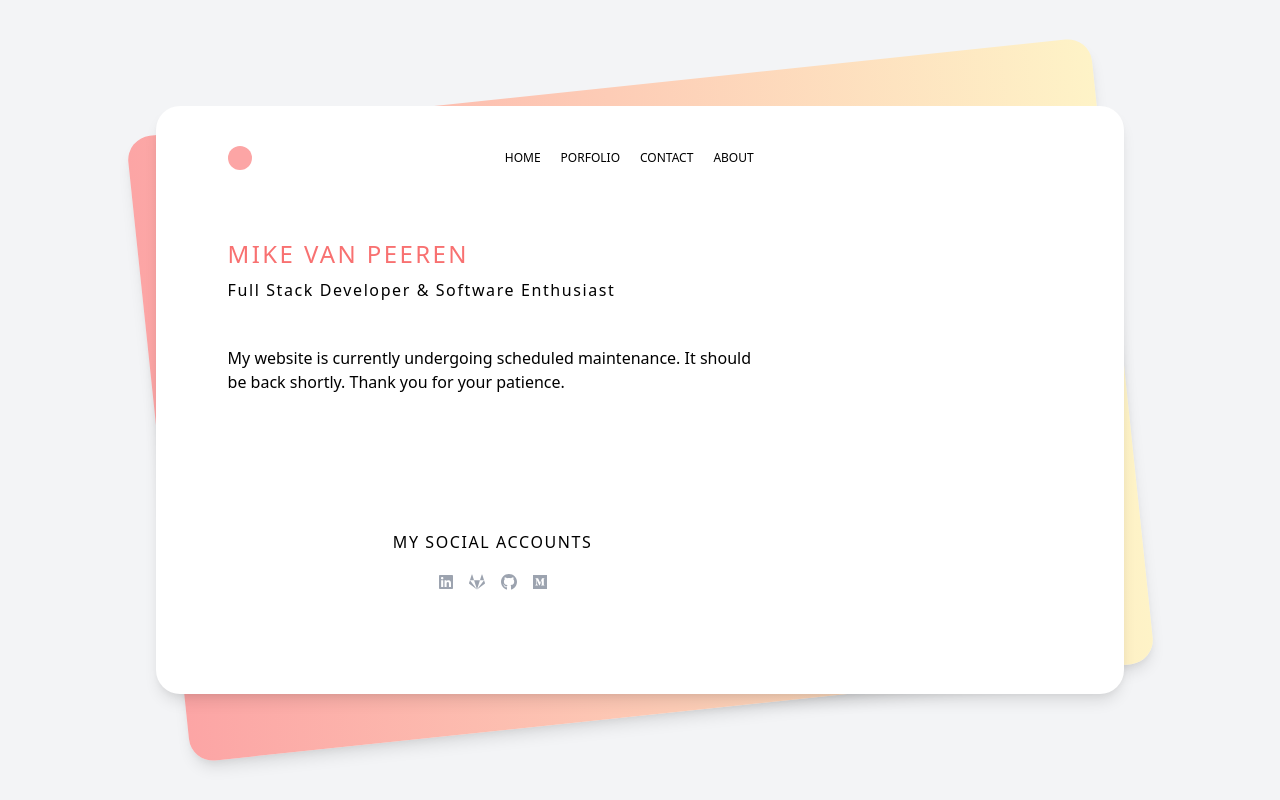
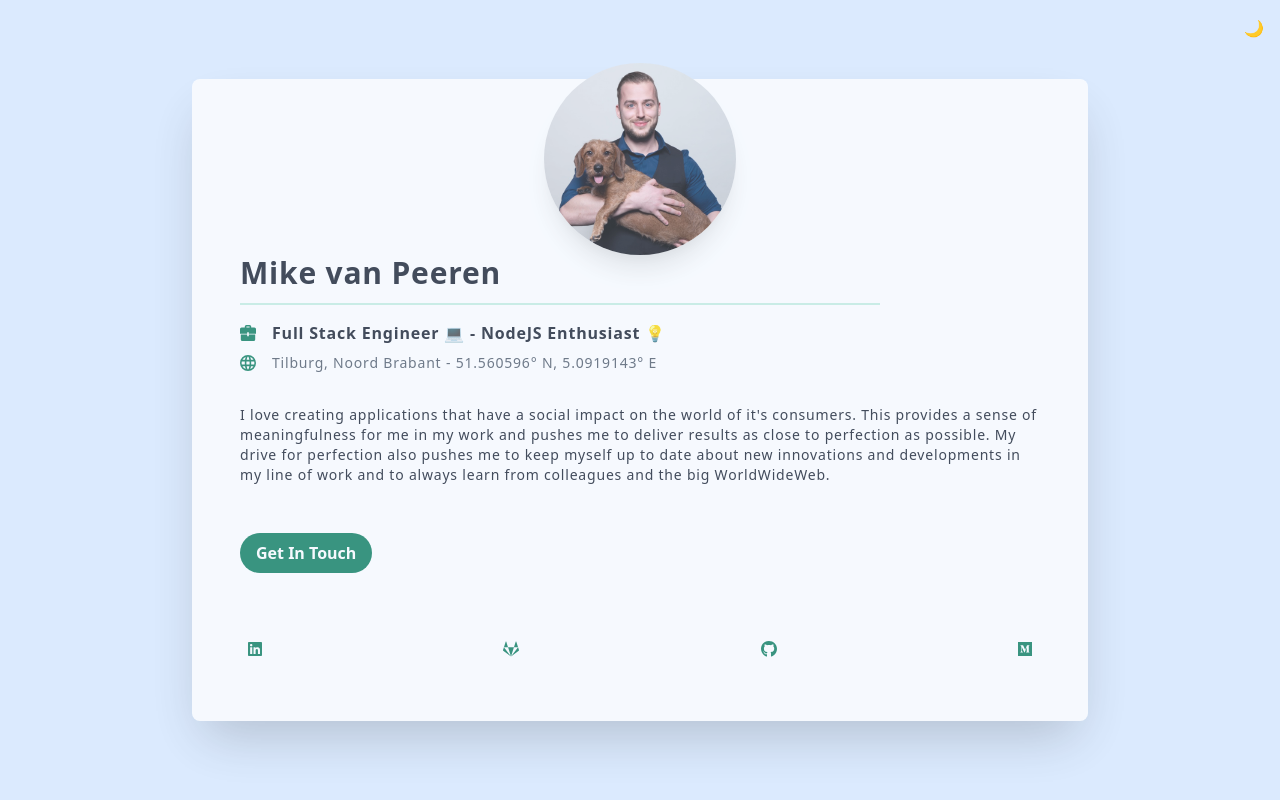
Before and after one commit to MikevPeeren/personal-website, a Next.js app: page / in a window 1280 px wide. Built offline with nearby package versions, Linux system fonts and the light colour scheme.

Commit message:
:sparkles: new look and feel

```diff
--- a/next.config.js
+++ b/next.config.js
@@ -1,3 +1,4 @@
+// Node
 const path = require('path');
 
 module.exports = {
--- a/package.json
+++ b/package.json
@@ -13,6 +13,7 @@
     "@fortawesome/free-solid-svg-icons": "^5.14.0",
     "@fortawesome/react-fontawesome": "^0.1.11",
     "next": "^10.0.2",
+    "next-images": "^1.6.2",
     "react": "16.13.1",
     "react-dom": "16.13.1",
     "sass": "^1.26.11"
--- a/pages/index.tsx
+++ b/pages/index.tsx
@@ -20,72 +20,74 @@ const Home = (): ReactElement => {
       </Head>
 
       <main>
-        <div className="min-h-screen py-6 flex flex-col justify-center sm:py-12">
-          <div className="relative py-3 sm:max-w-6xl sm:mx-auto">
-            <div className="absolute inset-0 bg-gradient-to-r from-red-300 to-yellow-100 shadow-lg transform -skew-y-6 sm:skew-y-0 sm:-rotate-6 rounded-3xl"></div>
+        <div className="max-w-4xl flex items-center h-auto lg:h-screen flex-wrap mx-auto my-32 lg:my-0">
+          <div id="profile" className="w-full lg:w-5/5 rounded-lg shadow-2xl bg-white opacity-75 mx-6 lg:mx-0">
+            <div className="p-4 md:p-12 text-center lg:text-left z-1">
+              <div className="ProfilePicture block rounded-full shadow-xl mx-auto -mt-16 h-48 w-48 bg-cover bg-center"></div>
 
-            <div className="relative bg-white px-4 py-10 my-2 shadow-lg rounded-3xl">
-              <div className="xl:w-3/5 lg:w-4/5 sm:w-3/4 sm:ml-10">
-                <div className="container h-4 mb-8">
-                  <nav className="flex justify-between">
-                    <div className="rounded-full h-6 w-6 mr-4 sm:ml-4 bg-red-300" />
-                    <ul className="flex flex-row items-center">
-                      <li className="pr-3 sm:pr-5 uppercase text-xs">
-                        <a>Home</a>
-                      </li>
-                      <li className="pr-3 sm:pr-5 uppercase text-xs">
-                        <a>Porfolio</a>
-                      </li>
-                      <li className="pr-3 sm:pr-5 uppercase text-xs">
-                        <a>Contact</a>
-                      </li>
-                      <li className="pr-3 sm:pr-5 uppercase text-xs">
-                        <a>About</a>
-                      </li>
-                    </ul>
-                  </nav>
+              <h1 className="text-3xl font-bold pt-8 lg:pt-0">Mike van Peeren</h1>
+              <div className="mx-auto lg:mx-0 w-4/5 pt-3 border-b-2 border-green-500 opacity-25"></div>
+              <p className="pt-4 text-base font-bold flex items-center justify-center lg:justify-start">
+                <svg
+                  className="h-4 fill-current text-green-700 pr-4"
+                  xmlns="http://www.w3.org/2000/svg"
+                  viewBox="0 0 20 20"
+                >
+                  <path d="M9 12H1v6a2 2 0 0 0 2 2h14a2 2 0 0 0 2-2v-6h-8v2H9v-2zm0-1H0V5c0-1.1.9-2 2-2h4V2a2 2 0 0 1 2-2h4a2 2 0 0 1 2 2v1h4a2 2 0 0 1 2 2v6h-9V9H9v2zm3-8V2H8v1h4z" />
+                </svg>
+                Full Stack Engineer 💻 - NodeJS Enthusiast 💡
+              </p>
+              <p className="pt-2 text-gray-600 text-xs lg:text-sm flex items-center justify-center lg:justify-start">
+                <svg
+                  className="h-4 fill-current text-green-700 pr-4"
+                  xmlns="http://www.w3.org/2000/svg"
+                  viewBox="0 0 20 20"
+                >
+                  <path d="M10 20a10 10 0 1 1 0-20 10 10 0 0 1 0 20zm7.75-8a8.01 8.01 0 0 0 0-4h-3.82a28.81 28.81 0 0 1 0 4h3.82zm-.82 2h-3.22a14.44 14.44 0 0 1-.95 3.51A8.03 8.03 0 0 0 16.93 14zm-8.85-2h3.84a24.61 24.61 0 0 0 0-4H8.08a24.61 24.61 0 0 0 0 4zm.25 2c.41 2.4 1.13 4 1.67 4s1.26-1.6 1.67-4H8.33zm-6.08-2h3.82a28.81 28.81 0 0 1 0-4H2.25a8.01 8.01 0 0 0 0 4zm.82 2a8.03 8.03 0 0 0 4.17 3.51c-.42-.96-.74-2.16-.95-3.51H3.07zm13.86-8a8.03 8.03 0 0 0-4.17-3.51c.42.96.74 2.16.95 3.51h3.22zm-8.6 0h3.34c-.41-2.4-1.13-4-1.67-4S8.74 3.6 8.33 6zM3.07 6h3.22c.2-1.35.53-2.55.95-3.51A8.03 8.03 0 0 0 3.07 6z" />
+                </svg>
+                Tilburg, Noord Brabant - 51.560596° N, 5.0919143° E
+              </p>
+              <p className="pt-8 text-sm">
+                I love creating applications that have a social impact on the world of it's consumers. This provides a
+                sense of meaningfulness for me in my work and pushes me to deliver results as close to perfection as
+                possible. My drive for perfection also pushes me to keep myself up to date about new innovations and
+                developments in my line of work and to always learn from colleagues and the big WorldWideWeb.
+              </p>
+
+              <div className="pt-12 pb-8">
+                <button className="bg-green-700 hover:bg-green-900 text-white font-bold py-2 px-4 rounded-full">
+                  Get In Touch
+                </button>
               </div>
-                <div className="py-10 sm:px-4">
-                  <div className="text-2xl text-red-400 uppercase tracking-widest py-1">Mike van Peeren</div>
-                  <div className="text-l tracking-widest py-1">Full Stack Developer & Software Enthusiast</div>
-                  <div className="py-10">
-                    My website is currently undergoing scheduled maintenance. It should be back shortly. Thank you for
-                    your patience.
-                  </div>
-                </div>
-                <div className="sm:py-12">
-                  <div className="xl:text-center lg:text-left md:text-center sm:text-center text-center m-2 uppercase tracking-widest">
-                    My Social Accounts
-                  </div>
-                  <div className="flex flex-column items-center justify-center xl:items-center lg:items-start xl:justify-center lg:justify-start md:justify-center">
-                    <div className="cursor-pointer m-2 text-gray-400" title="LinkedIn">
+
+              <div className="mt-6 pb-16 lg:pb-0 w-4/5 lg:w-full mx-auto flex flex-wrap items-center justify-between">
+                <div className="cursor-pointer m-2" title="LinkedIn">
                   <Link href="https://www.linkedin.com/in/mikevpeeren/">
-                        <FontAwesomeIcon className="h-6" icon={['fab', 'linkedin']} />
+                    <FontAwesomeIcon className="h-6 text-green-700" icon={['fab', 'linkedin']} />
                   </Link>
                 </div>
                 <div className="cursor-pointer m-2" title="GitLab">
                   <Link href="https://gitlab.com/MikevPeeren/">
-                        <FontAwesomeIcon className="h-6 text-gray-400" icon={['fab', 'gitlab']} />
+                    <FontAwesomeIcon className="h-6 text-green-700" icon={['fab', 'gitlab']} />
                   </Link>
                 </div>
                 <div className="cursor-pointer m-2" title="Github">
                   <Link href="https://github.com/MikevPeeren/">
-                        <FontAwesomeIcon className="h-6 text-gray-400" icon={['fab', 'github']} />
+                    <FontAwesomeIcon className="h-6 text-green-700" icon={['fab', 'github']} />
                   </Link>
                 </div>
                 <div className="cursor-pointer m-2" title="Medium">
                   <Link href="https://medium.com/@mikevpeeren/">
-                        <FontAwesomeIcon className="h-6 text-gray-400" icon={['fab', 'medium']} />
+                    <FontAwesomeIcon className="h-6 text-green-700" icon={['fab', 'medium']} />
                   </Link>
                 </div>
               </div>
             </div>
           </div>
+
+          <div className="absolute top-0 right-0 h-12 w-18 p-4">
+            <button className="js-change-theme focus:outline-none">🌙</button>
           </div>
-          </div>
-          {/* <div className="hidden md:block fixed bottom-0 xl:left-2/4 lg:right-auto md:left-96 sm:left-80 xl:visible">
-            <img className="" src="./miketrnS.png"></img>
-          </div> */}
         </div>
       </main>
 
--- a/styles/global.scss
+++ b/styles/global.scss
@@ -1,10 +1,13 @@
 body {
-  @apply bg-gray-100;
+  @apply bg-blue-100;
+  @apply font-sans;
+  @apply antialiased;
+  @apply text-gray-900;
+  @apply leading-normal;
+  @apply tracking-wider;
+  @apply bg-cover;
+}
 
-  padding: 0;
-  margin: 0;
-  font-family: -apple-system, BlinkMacSystemFont, Segoe UI, Roboto, Oxygen, Ubuntu, Cantarell, Fira Sans, Droid Sans,
-    Helvetica Neue, sans-serif;
-  width: 100vw;
-  height: 100vh;
+.ProfilePicture {
+  background-image: url('../public/mikevpeeren.jpg');
 }
```
Also changed, not shown: public/miketrnS.png (deleted), 1 other file (tests, documents, lock files or other folders). Lines whose indentation alone changed are shown as unchanged.
